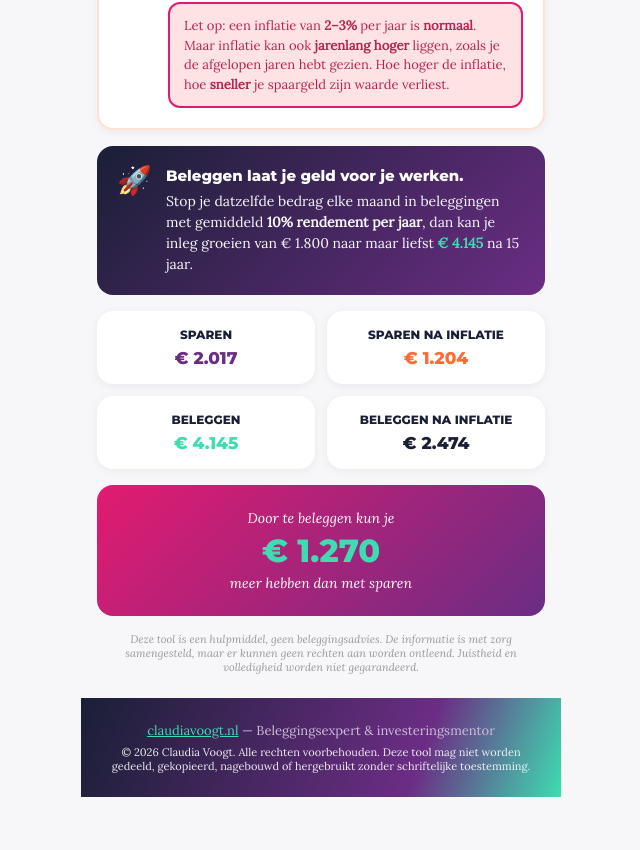
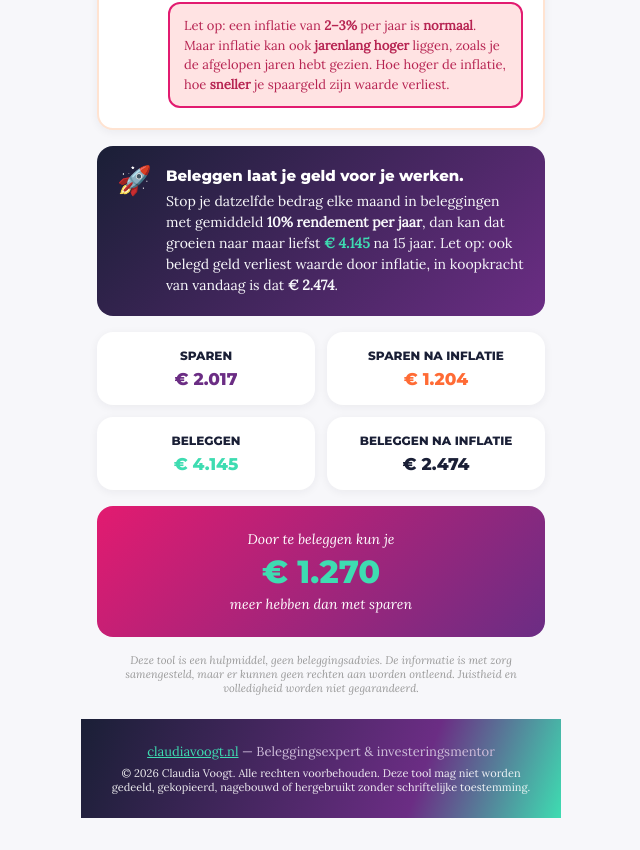
Before and after one commit to claudiavoogt/gf-sparenbeleggen-calculator, a Next.js app: page / in a window 1280 px wide. Shown: the part 1098-1948 px from the top of the page, without its empty margins (319-959 px from the left). Before the commit the page ends 1927 px from the top, so only its background shows below. Built offline with nearby package versions, Linux system fonts and the light colour scheme.

Commit message:
Beleggen-blok: inleg weggehaald, inflatiewaarschuwing toegevoegd

```diff
--- a/app/page.tsx
+++ b/app/page.tsx
@@ -485,12 +485,13 @@ export default function SparenVsBeleggenPage() {
                 <div style={styles.infoTitleLight}>Beleggen laat je geld voor je werken.</div>
                 <div style={styles.infoTextLight}>
                   Stop je datzelfde bedrag elke maand in beleggingen met gemiddeld{' '}
-                  <strong>10% rendement per jaar</strong>, dan kan je inleg groeien van{' '}
-                  {formatEuro(resultaat.totaalIngelegdBeleggen)} naar maar liefst{' '}
+                  <strong>10% rendement per jaar</strong>, dan kan dat groeien naar maar liefst{' '}
                   <strong style={{ color: '#3EDCB1' }}>
                     {formatEuro(resultaat.eindwaarde)}
                   </strong>{' '}
-                  na {jaren} jaar.
+                  na {jaren} jaar. Let op: ook belegd geld verliest waarde door inflatie, in
+                  koopkracht van vandaag is dat{' '}
+                  <strong>{formatEuro(resultaat.eindwaardeNaInflatie)}</strong>.
                 </div>
               </div>
             </div>
```
